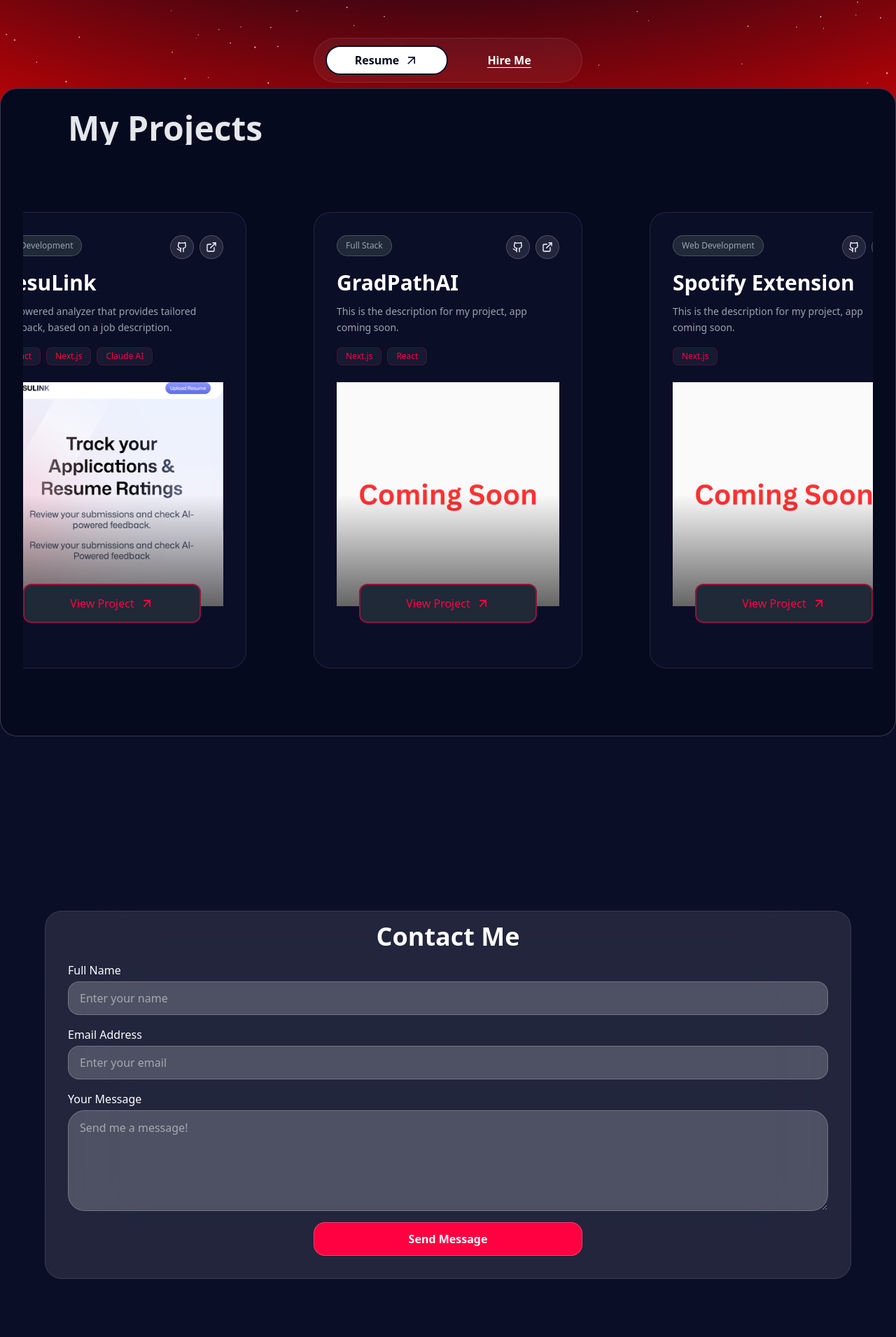
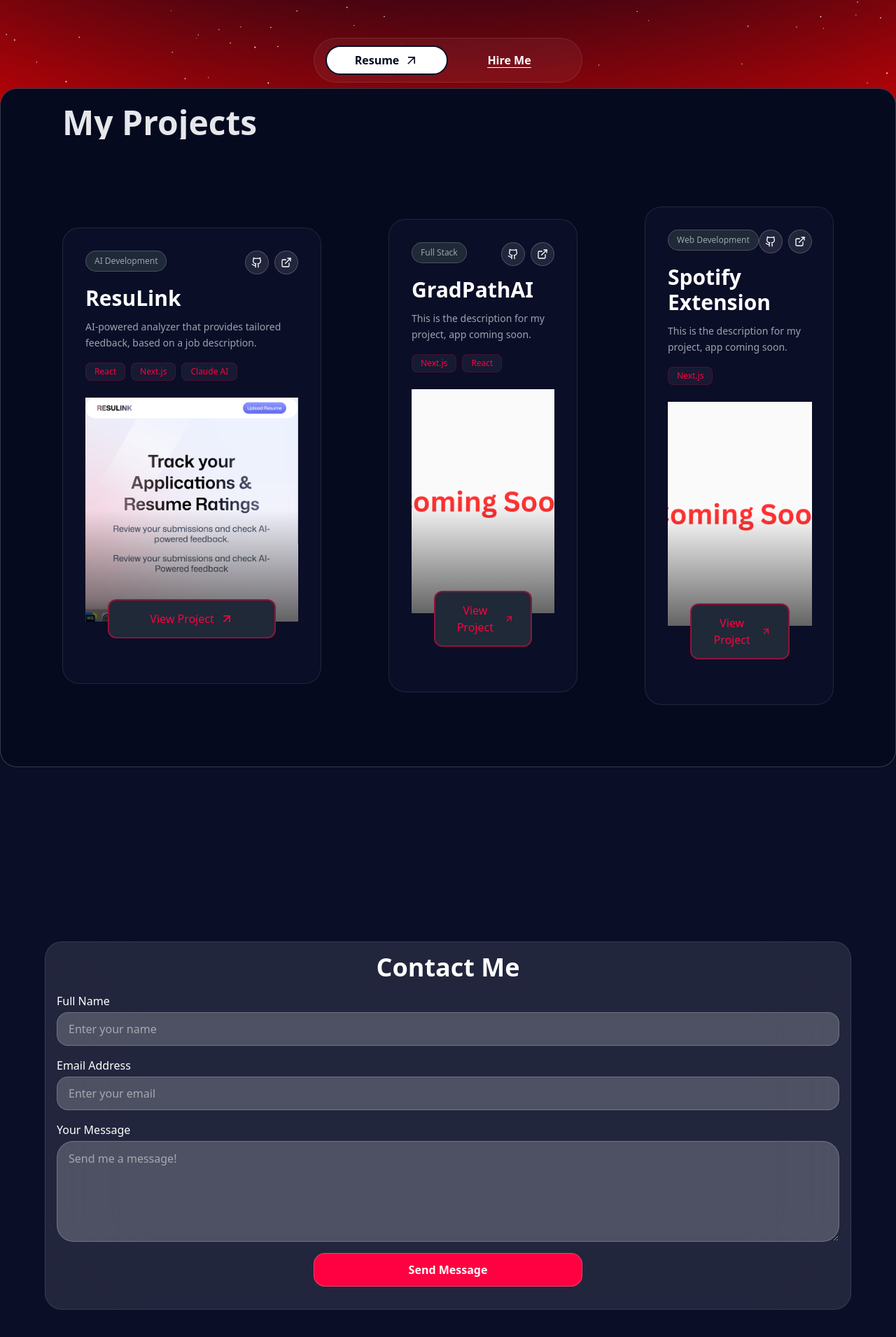
Before and after one commit to Jalyn-R-Tandy/jalyns-portfolio, a Next.js app: page / in a window 1280 px wide. Shown: the part 650-2560 px from the top of the page at 70% size. Built offline with nearby package versions, Linux system fonts and the light colour scheme.

Commit message:
More mobile UI updates

```diff
--- a/app/components/Card.jsx
+++ b/app/components/Card.jsx
@@ -3,8 +3,8 @@ import Image from 'next/image'
 
 const Card = ({ category, project, desc, techStack = [], img, site }) => {
   return (
-        <div className='min-w-sm bg-deep-navy backdrop-blur-sm border border-white/10 rounded-3xl overflow-hidden hover:border-white/20 transition-all duration-500 hover:scale-[1.02] hover:shadow-2xl hover:shadow-white/10' >
-            <div className="p-6 sm:p-8">
+        <div className='min-w-[270px] bg-deep-navy backdrop-blur-sm border border-white/10 rounded-3xl overflow-hidden hover:border-white/20 transition-all duration-500 hover:scale-[1.02] hover:shadow-2xl hover:shadow-white/10' >
+            <div className="p-6 sm:p-8 w-fit">
                 {/* Categories & Quick Action Buttons */}
                 <div className="flex items-start justify-between mb-4">
                     {/* Category Badge */}
--- a/app/components/Contact.jsx
+++ b/app/components/Contact.jsx
@@ -44,22 +44,22 @@ const Contact = () => {
 
     return (
     <section id="contact" className="w-screen h-screen mt-16 flex justify-center items-center">
-        <form onSubmit={handleSubmit} className="bg-white/10 backdrop-blur-3xl border-white/10 border min-w-sm sm:w-2xl lg:w-4xl xl:w-6xl h-fit rounded-3xl flex flex-col items-center">
+        <form onSubmit={handleSubmit} className="bg-white/10 backdrop-blur-3xl border-white/10 border min-w-[270px] sm:w-2xl lg:w-4xl xl:w-6xl h-fit rounded-3xl flex flex-col items-center">
             <div className="w-full my-4">
                 <h1 className="text-center font-semibold text-2xl lg:text-4xl text-text overflow-hidden">Contact Me</h1>
             </div>
 
-            <div className="w-full px-8">
+            <div className="w-full px-4">
                 <p className="text-text mb-1">Full Name</p>
                 <input placeholder="Enter your name" type="text" value={formData.name} onChange={(e) => setFormData({...formData, name: e.target.value})} required disabled={status === 'sending'} className="w-full h-12 bg-white/20 border border-white/20 rounded-2xl pl-4 mb-4"/>
             </div>
 
-            <div className="w-full px-8">
+            <div className="w-full px-4">
                 <p className="text-text mb-1">Email Address</p>
                 <input placeholder="Enter your email" type="email" value={formData.email} onChange={(e) => setFormData({...formData, email: e.target.value})} required disabled={status === 'sending'} className="w-full h-12 bg-white/20 border border-white/20 rounded-2xl pl-4 mb-4"/>
             </div>
 
-            <div className="w-full px-8">
+            <div className="w-full px-4">
                 <p className="text-text mb-1">Your Message</p>
                 <textarea placeholder="Send me a message!" value={formData.message} onChange={(e) => setFormData({...formData, message: e.target.value})} required disabled={status === 'sending'} style={{verticalAlign: 'top', paddingTop: '12px', textAlign: 'left',}} className="w-full h-36 bg-white/20 border border-white/20 rounded-3xl pl-4 mb-4"/>
             </div>
--- a/app/components/Navbar.jsx
+++ b/app/components/Navbar.jsx
@@ -5,15 +5,15 @@ const Navbar = () => {
     <nav className='w-full flex justify-center absolute top-0 right-0 left-0 z-20'><div className='h-16 lg:h-18 min-w-11/12 flex justify-center items-center rounded-full mt-8 bg-deep-navy/50 backdrop-blur-3xl border border-border-gray/50'>
             <ul className=' flex justify-around items-center max-w-4xl'>
                 <a href="#home">
-                    <li className='font-medium px-8 sm:px-12 lg:px-16 py-3 lg:py-4 mr-2 text-light-gray hover:text-hot-red rounded-full ease-in-out duration-200'>Home</li>
+                    <li className='font-medium px-4 sm:px-12 lg:px-16 py-3 lg:py-4 mr-2 text-light-gray hover:text-hot-red rounded-full ease-in-out duration-200'>Home</li>
                 </a>
                 <a href="#projects">
-                  <li className='font-medium px-8 sm:px-12 lg:px-16 py-3 lg:py-4 mx-2 text-light-gray hover:text-hot-red rounded-full ease-in-out duration-300'>Projects
+                  <li className='font-medium px-4 sm:px-12 lg:px-16 py-3 lg:py-4 mx-2 text-light-gray hover:text-hot-red rounded-full ease-in-out duration-300'>Projects
 
                   </li>
                 </a>
                 <a href="#contact">
-                  <li className='font-medium px-8 sm:px-12 lg:px-16 py-3 lg:py-4 ml-2 text-light-gray hover:text-hot-red rounded-full ease-in-out duration-300'>Contact</li>
+                  <li className='font-medium px-4 sm:px-12 lg:px-16 py-3 lg:py-4 ml-2 text-light-gray hover:text-hot-red rounded-full ease-in-out duration-300'>Contact</li>
                 </a>
             </ul>
         </div>
--- a/app/components/Projects.jsx
+++ b/app/components/Projects.jsx
@@ -3,7 +3,7 @@ import {desc} from "framer-motion/m";
 
 const Projects = () => {
   return (
-    <section id='projects' className="max-w-full h-max bg-darker-navy border border-white/20 rounded-3xl p-8 relative -top-12 before:content-[''] before:absolute before:top-[-12.5rem] before:left-[-12.5rem] before:w-80 before:h-80 before:rounded-full before:bg-hot-red/10 before:blur-3xl before:z-[-1] md:before:hidden">
+    <section id='projects' className="max-w-full h-max bg-darker-navy border border-white/20 rounded-3xl p-6 relative -top-12 before:content-[''] before:absolute before:top-[-12.5rem] before:left-[-12.5rem] before:w-80 before:h-80 before:rounded-full before:bg-hot-red/10 before:blur-3xl before:z-[-1] md:before:hidden">
         <h2 className="font-semibold text-4xl mb-8 text-light-gray text-center md:text-5xl lg:text-start lg:ml-16 overflow-hidden">My Projects</h2>
         <div className='flex flex-col justify-center items-center p-16 gap-16 lg:flex-row lg:gap-8 xl:gap-24'>
             <Card category="AI Development" project="ResuLink" desc="AI-powered analyzer that provides tailored feedback, based on a job description." techStack={["React", "Next.js", "Claude AI"]} img="/resulink-img.png" site="https://resulink.netlify.app"/>
```
